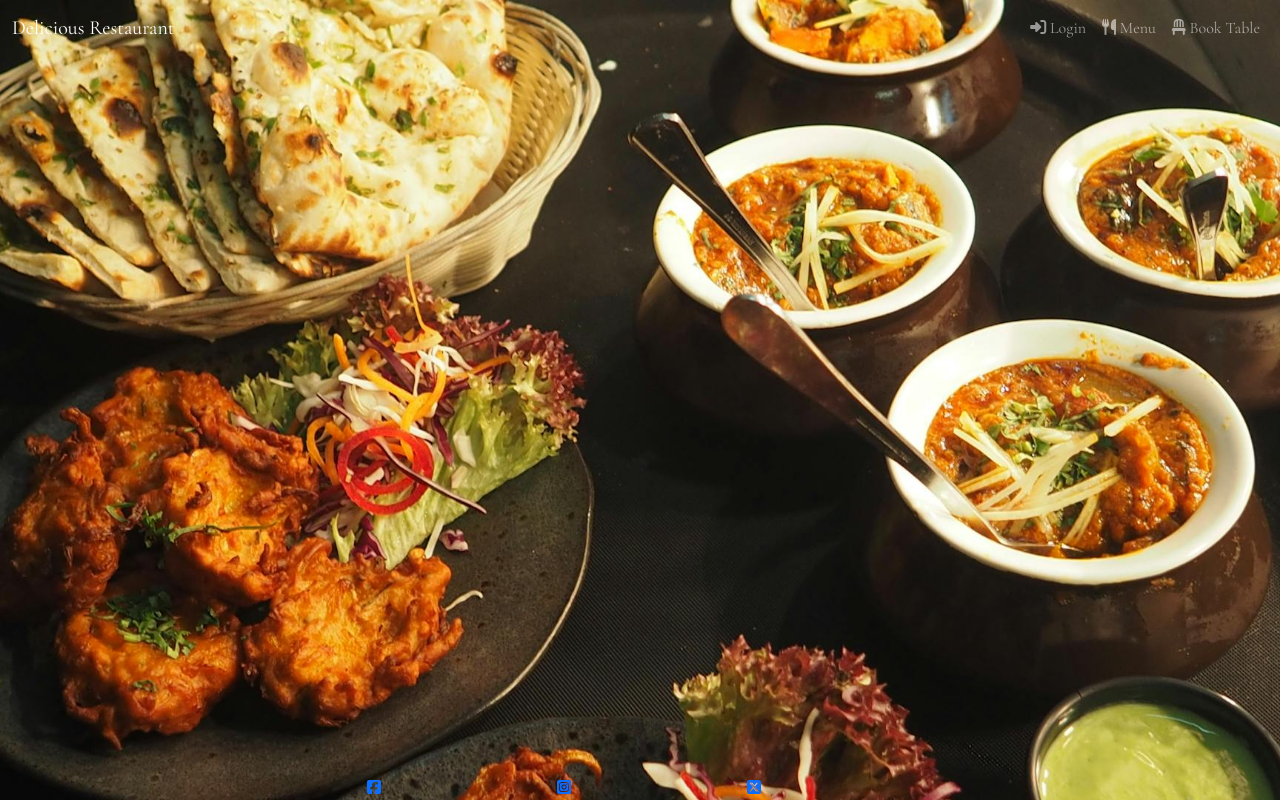
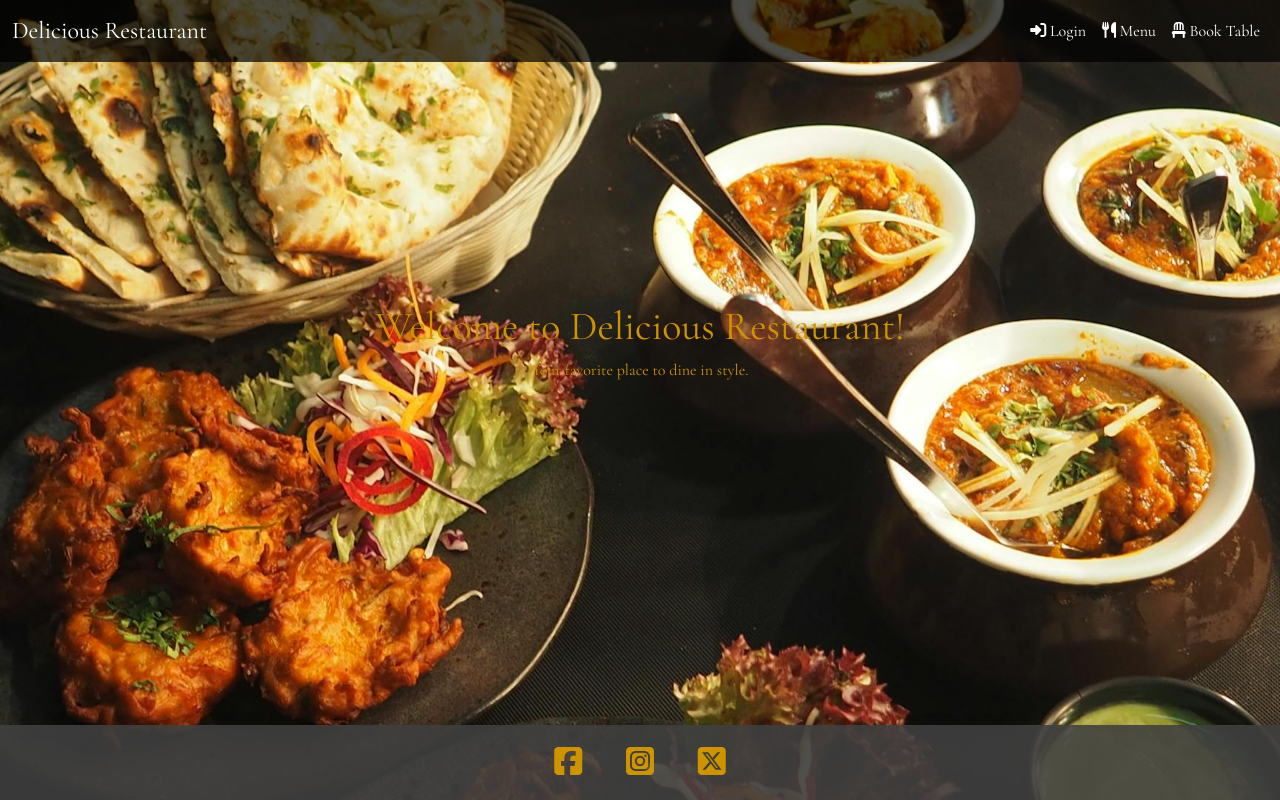
Before and after one commit to manojkumar2kk11/restaurant, a Django app: page / in a window 1280 px wide. Run offline with Django 4.2, Linux system fonts and the light colour scheme; some libraries are stand-ins or nearby versions.

Commit message:
Update the style.css and the home, menu and booktable based on the css style

```diff
--- a/dine_smart/myrestaurant/static/home/style.css
+++ b/dine_smart/myrestaurant/static/home/style.css
@@ -1,31 +1,94 @@
+/* Global Reset */
+html, body {
+    height: 100%; /* Ensures body fills the full viewport */
+    margin: 0; /* Remove default margin */
+}
+
+/* Set background image */
 body {
+    background: url('images/home_background.jpg') no-repeat center center fixed;
+    background-size: cover; /* Ensure the background image covers the full page */
     color: #cd9400;
     font-family: 'Cormorant Garamond', serif;
 }
 
-
-.hero {
-    background: url('images/home_background.jpg') no-repeat center center;
-    background-size: cover;
-    background-attachment: fixed;
-    min-height: 100vh;
+/* Hero Section */
+.hero-text {
+    text-align: center;
+    padding: 20px;
 }
 
-
-@media (min-width: 425px) {
-
-    .hero {
-        min-height: 100vh;
-        align-items: center;
-    }
-
+/* Navbar Styles */
+.navbar {
+    background-color: rgba(0, 0, 0, 0.7); /* Slight transparent dark background for navbar */
+    position: fixed;
+    top: 0;
+    width: 100%;
+    z-index: 1000; /* Ensure navbar is above content */
 }
 
-@media (max-width: 426px) {
-    .hero-text {
-        background-color: rgba(64, 64, 64, 0.75);
-        padding: 20px;
-        border-radius: 10px;
-        box-shadow: 0 0 10px rgba(0, 0, 0, 0.1);
+.navbar .navbar-brand {
+    font-size: 1.5rem;
+}
+
+.navbar-nav .nav-item .nav-link {
+    color: #fff; /* White text in navbar */
+}
+
+/* Main Content Styles */
+main {
+    padding-top: 70px; /* Ensure content doesn't hide behind the fixed navbar */
+    padding-bottom: 80px; /* Ensure content doesn't hide behind the fixed footer */
+    min-height: 70vh; /* Ensure content area has at least 70vh of space */
+}
+
+/* Centered content */
+.container {
+    display: flex;
+    flex-direction: column;
+    justify-content: center;
+    align-items: center;
+    min-height: 70vh;
+}
+
+/* Footer Styles */
+footer {
+    background-color: rgba(64, 64, 64, 0.9); /* Dark footer background */
+    color: #cd9400; /* Theme text color */
+    font-family: 'Cormorant Garamond', serif;
+    box-shadow: 0 -2px 10px rgba(0, 0, 0, 0.1);
+    position: fixed;
+    bottom: 0;
+    width: 100%;
+    padding: 20px 0; /* Padding for footer */
+    text-align: center;
+    z-index: 500;
+}
+
+/* Container inside footer to hold icons */
+footer .container {
+    display: flex;
+    justify-content: center; /* Ensure icons are centered */
+    align-items: center;
+    flex-wrap: wrap; /* Allow the icons to wrap if necessary on smaller screens */
+}
+
+/* Individual Social Media Icons */
+footer i {
+    font-size: 2em;
+    color: #cd9400;
+    transition: color 0.3s ease;
+    margin: 0 20px; /* More space between icons */
+}
+
+footer i:hover {
+    color: #ffffff; /* Change color on hover */
+}
+
+/* Media Queries for responsiveness */
+@media (max-width: 768px) {
+    footer i {
+        font-size: 1.5rem; /* Make icons smaller on mobile */
+        margin: 0 10px; /* Adjust margin for smaller screens */
     }
 }
--- a/dine_smart/templates/home/home.html
+++ b/dine_smart/templates/home/home.html
@@ -1,12 +1,13 @@
-
 <!DOCTYPE html>
 <html lang="en">
+
 <head>
     <meta charset="UTF-8">
     <meta name="viewport" content="width=device-width, initial-scale=1.0">
     <meta http-equiv="X-UA-Compatible" content="ie=edge">
     <meta name="Description" content="The restaurant is ready for you.">
-  <link href="https://cdn.jsdelivr.net/npm/bootstrap@5.3.3/dist/css/bootstrap.min.css" rel="stylesheet" integrity="sha384-QWTKZyjpPEjISv5WaRU9OFeRpok6YctnYmDr5pNlyT2bRjXh0JMhjY6hW+ALEwIH" crossorigin="anonymous">
+    <link href="https://cdn.jsdelivr.net/npm/bootstrap@5.3.3/dist/css/bootstrap.min.css" rel="stylesheet"
+        integrity="sha384-QWTKZyjpPEjISv5WaRU9OFeRpok6YctnYmDr5pNlyT2bRjXh0JMhjY6hW+ALEwIH" crossorigin="anonymous">
     <style>
         @import url('https://fonts.googleapis.com/css2?family=Cinzel:wght@400;600&family=Cormorant+Garamond:wght@300;400&display=swap');
     </style>
@@ -15,11 +16,12 @@
     <link rel="stylesheet" href="{% static 'home/style.css' %}">
     <title>The Delicious Restaurant</title>
 </head>
+
 <body>
-  <div class="hero container-fluid">
-    <nav class="navbar fixed-top navbar-expand-lg navbar-dark">
+    <!-- Navbar -->
+    <nav class="navbar navbar-expand-lg navbar-dark fixed-top">
         <div class="container-fluid">
-        <a class="navbar-brand" href="{%url 'homepage' %}">Delicious Restaurant</a>
+            <a class="navbar-brand" href="{% url 'homepage' %}">Delicious Restaurant</a>
             <button class="navbar-toggler" type="button" data-bs-toggle="collapse" data-bs-target="#navbarNavDarkIcons"
                 aria-controls="navbarNavDarkIcons" aria-expanded="false" aria-label="Toggle navigation">
                 <span class="navbar-toggler-icon"></span>
@@ -64,29 +66,31 @@
         </div>
     </nav>
 
+    <!-- Main Content -->
     <main>
-      <!-- footer -->
-      <div class="container footer fixed-bottom">
-        <div class="row justify-content-center">
-          <div class="col-2">
+        {% block content %}
+        <div class="container">
+            <div class="hero-text">
+                <h1>Welcome to Delicious Restaurant!</h1>
+                <p>Your favorite place to dine in style.</p>
+            </div>
+        </div>
+        {% endblock %}
+    </main>
+    <footer>
+      <div class="social-container">
           <a href="https://facebook.com"><i class="fa-brands fa-square-facebook"></i></a>
-          </div>
-          <div class="col-2">
           <a href="https://instagram.com"><i class="fa-brands fa-square-instagram"></i></a>
-          </div>
-          <div class="col-2">
           <a href="https://twitter.com"><i class="fa-brands fa-square-x-twitter"></i></a>
       </div>
-        </div>
-      </div>
-    </main>
-  </div>
+    </footer>
 
-    <!-- scripts -->
+    <!-- Scripts -->
     <script src="https://kit.fontawesome.com/890be241d1.js" crossorigin="anonymous"></script>
     <script src="https://cdnjs.cloudflare.com/ajax/libs/jquery/3.7.1/jquery.min.js"></script>
     <script src="https://cdn.jsdelivr.net/npm/bootstrap@5.3.3/dist/js/bootstrap.bundle.min.js"
-  integrity="sha384-YvpcrYf0tY3lHB60NNkmXc5s9fDVZLESaAA55NDzOxhy9GkcIdslK1eN7N6jIeHz" crossorigin="anonymous"></script>
+        integrity="sha384-YvpcrYf0tY3lHB60NNkmXc5s9fDVZLESaAA55NDzOxhy9GkcIdslK1eN7N6jIeHz"
+        crossorigin="anonymous"></script>
+</body>
 
-</body>
 </html>
```
Also changed, not shown: dine_smart/templates/booktable/booktable.html (+9 -12 lines), dine_smart/templates/menu/menu.html (+9 -10 lines), dine_smart/db.sqlite3. Lines whose indentation alone changed are shown as unchanged.
